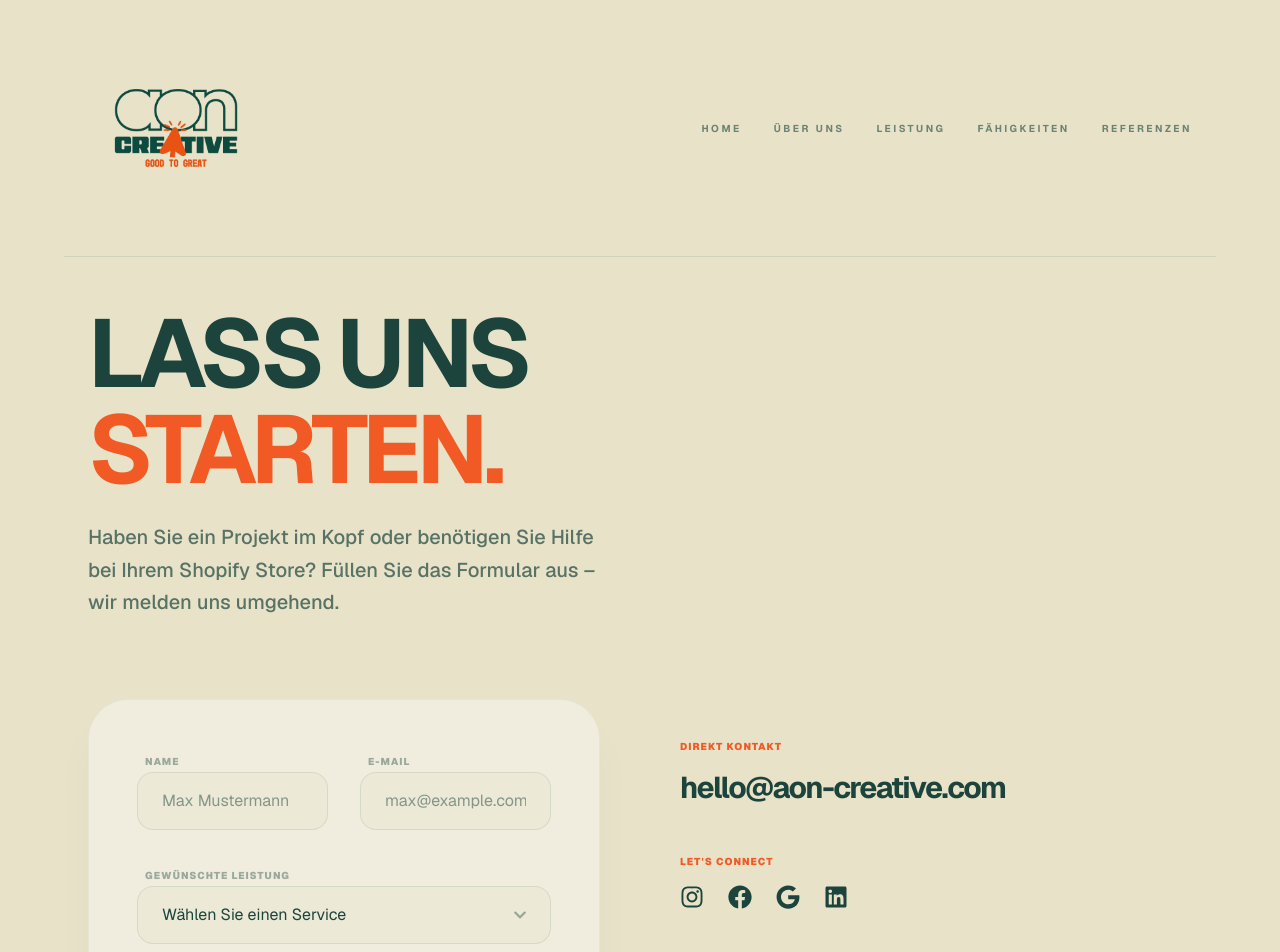
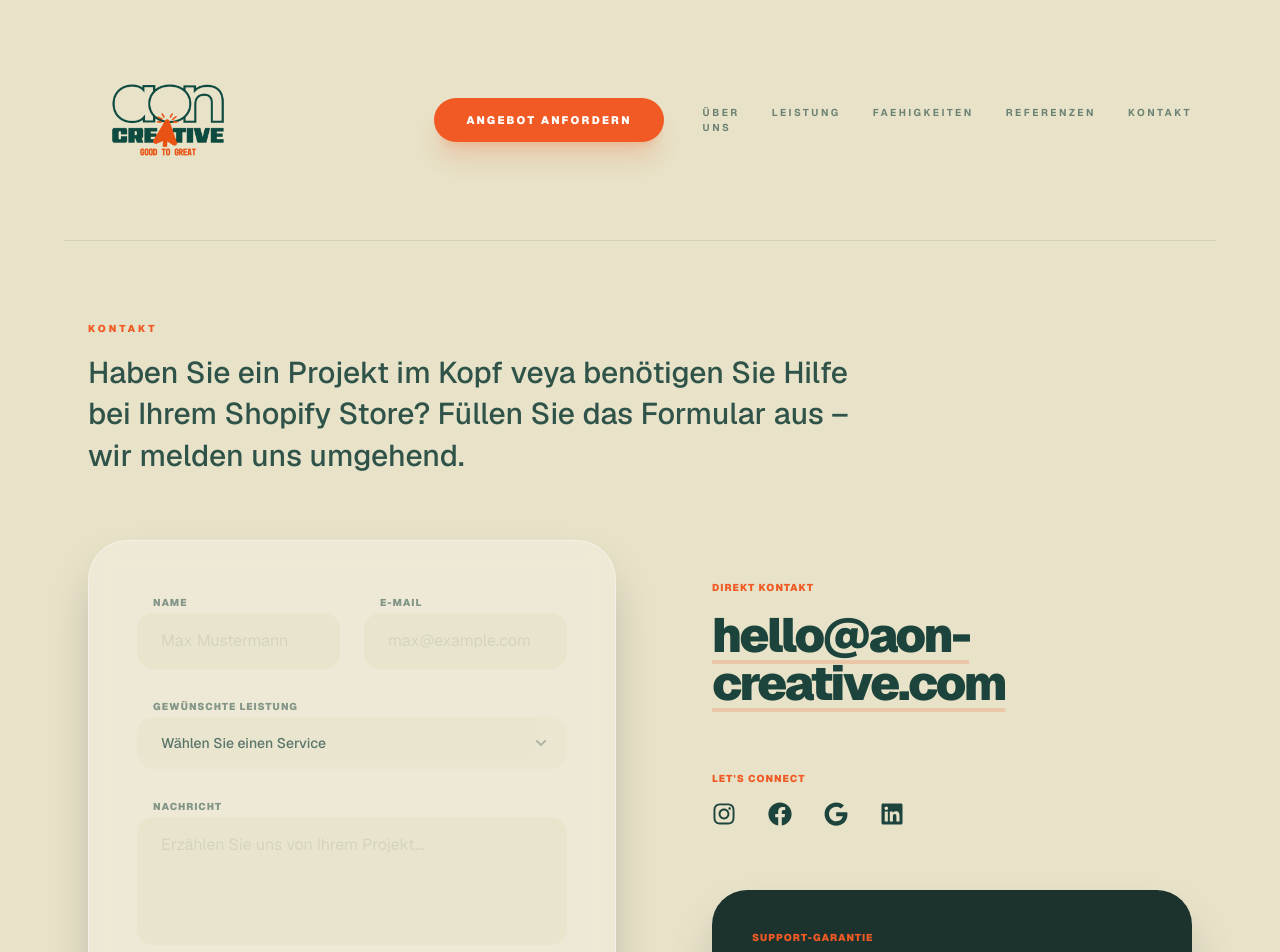
Before and after one commit to ademi57/aon-creative-web, a Next.js app: page /kontakt in a window 1280 px wide. Shown: the top 952 px of the page. Built offline with nearby package versions, Linux system fonts and the light colour scheme.

Commit message:
feat: yeni modern kontakt sayfası ve görsel güncellemeler

```diff
--- /dev/null
+++ b/app/kontakt/actions.ts
@@ -0,0 +1,48 @@
+"use server";
+import nodemailer from "nodemailer";
+
+export async function sendEmail(formData: FormData) {
+  const name = formData.get("name");
+  const email = formData.get("email");
+  const service = formData.get("service");
+  const message = formData.get("message");
+
+  const transporter = nodemailer.createTransport({
+    host: "smtp.ionos.de",
+    port: 587,
+    secure: false, // 587 için false olmalı
+    auth: {
+      user: "info@aoncreative.de",
+      pass: process.env.IONOS_PASS || "oz1988.naZ",
+    },
+    tls: {
+      rejectUnauthorized: false // Sertifika sorunlarını bypass etmek için
+    }
+  });
+
+  try {
+    await transporter.sendMail({
+      from: `"AON Web-Kontakt" <info@aoncreative.de>`, // IONOS üzerinden gönderirken 'from' adresi 'user' ile aynı olmalıdır
+      to: "info@aoncreative.de", // Mesajın size geleceği adres
+      replyTo: email as string,     // Müşteriye yanıt vermek isterseniz bu adresi kullanır
+      subject: `Projektanfrage: ${service} - ${name}`,
+      html: `
+        <div style="font-family: sans-serif; padding: 20px; color: #1C443C; background-color: #E7E2C8;">
+          <h2 style="color: #F15A24;">Neue Anfrage erhalten</h2>
+          <hr style="border: 0; border-top: 1px solid #1C443C; opacity: 0.1;" />
+          <p><strong>Name:</strong> ${name}</p>
+          <p><strong>E-Mail:</strong> ${email}</p>
+          <p><strong>Leistung:</strong> ${service}</p>
+          <div style="margin-top: 20px; padding: 15px; background: white; border-radius: 10px;">
+            <p><strong>Nachricht:</strong></p>
+            <p>${message}</p>
+          </div>
+        </div>
+      `,
+    });
+    return { success: true };
+  } catch (error) {
+    console.error("IONOS Mail Hatası:", error);
+    return { success: false };
+  }
+}
--- a/app/kontakt/page.tsx
+++ b/app/kontakt/page.tsx
@@ -1,159 +1,182 @@
 "use client";
-import { useState } from "react";
+import { useState, useRef } from "react";
 import { motion, AnimatePresence } from "framer-motion";
 import { FaInstagram, FaFacebook, FaGoogle, FaLinkedin, FaChevronDown } from "react-icons/fa";
+import { sendEmail } from "./actions";
 
 export default function Kontakt() {
+  const [status, setStatus] = useState("");
   const [isMenuOpen, setIsMenuOpen] = useState(false);
-  const [selectedService, setSelectedService] = useState("");
+  const formRef = useRef<HTMLFormElement>(null);
 
-  const services = [
-    "Shopify Debugging & Performance",
-    "Custom UI/UX Store-Design",
-    "Strategische Beratung",
-    "E-Commerce Skalierung",
-    "Technical SEO & Audit",
-    "App Integration & Setup"
+  const navLinks = [
+    { name: "Über Uns", href: "/uber-uns" },
+    { name: "Leistung", href: "/#leistung" },
+    { name: "Faehigkeiten", href: "/#faehigkeiten" },
+    { name: "Referenzen", href: "/#referenzen" },
+    { name: "Kontakt", href: "/kontakt" },
   ];
 
-  const navLinks = [
-    { name: "Home", href: "/" },
-    { name: "Über Uns", href: "/uber-uns" },
-    { name: "Leistung", href: "/#leistung" },
-    { name: "Fähigkeiten", href: "/#fahigkeiten" },
-    { name: "Referenzen", href: "/#referenzen" },
-  ];
+  async function handleForm(formData: FormData) {
+    const name = formData.get("name");
+    const email = formData.get("email");
+    const message = formData.get("message");
+
+    if (!name || !email || !message) {
+      setStatus("Bitte füllen Sie alle Felder aus.");
+      return;
+    }
+
+    setStatus("Senden...");
+    try {
+      const result = await sendEmail(formData);
+      if (result.success) {
+        setStatus("Vielen Dank! Ihre Nachricht wurde gesendet.");
+        formRef.current?.reset();
+      } else {
+        setStatus("Fehler! Bitte versuchen Sie es später erneut.");
+      }
+    } catch (err) {
+      setStatus("Ein Fehler ist aufgetreten.");
+    }
+  }
 
   return (
-    <main className="min-h-screen bg-[#E7E2C8] text-[#1C443C] font-sans selection:bg-[#F15A24] selection:text-white pb-20 overflow-x-hidden">
+    <main className="min-h-screen bg-[#E7E2C8] text-[#1C443C] font-sans selection:bg-[#F15A24] selection:text-white overflow-x-hidden">
 
-      {/* --- HEADER (TÜM SAYFALARDA AYNI) --- */}
-      <nav className="max-w-6xl mx-auto px-5 md:px-6 flex justify-between items-center py-6 md:py-10 border-b border-[#1C443C]/10 mb-12 relative z-[100]">
-        <div className="flex-1">
+      {/* --- HEADER / NAVIGATION --- */}
+      <nav className="max-w-6xl mx-auto px-5 md:px-6 flex justify-between items-center py-6 md:py-10 border-b border-[#1C443C]/10 relative z-[100]">
+        <div className="flex-1 flex justify-start">
           <a href="/">
-            <img src="/logo.png" alt="AON Creative" className="w-36 md:w-44 block pointer-events-none select-none" />
+            <img src="/logo.png" alt="AON Creative" className="w-32 md:w-40 block transition-all duration-300" />
           </a>
         </div>
 
-        <div className="hidden md:flex gap-8 text-[10px] font-bold uppercase tracking-[0.25em] opacity-60">
-          {navLinks.map((l) => (
-            <a key={l.name} href={l.href} className="hover:text-[#F15A24] transition-colors">{l.name}</a>
-          ))}
+        <div className="flex-1 flex justify-center">
+          <motion.a
+            href="/kontakt"
+            whileHover={{ scale: 1.05, backgroundColor: "#1C443C", color: "#E7E2C8" }}
+            className="bg-[#F15A24] text-white px-5 py-2.5 md:px-8 md:py-3.5 rounded-full text-[9px] md:text-[11px] font-black uppercase tracking-[0.2em] shadow-xl shadow-[#F15A24]/20 transition-all duration-300"
+          >
+            Angebot anfordern
+          </motion.a>
         </div>
 
-        <div className="flex-1 flex justify-end md:hidden">
-            <button onClick={() => setIsMenuOpen(!isMenuOpen)} className="text-2xl">
-              {isMenuOpen ? "✕" : "☰"}
-            </button>
+        <div className="flex-1 flex justify-end">
+          <div className="hidden md:flex gap-8 text-[10px] uppercase tracking-[0.25em] font-bold opacity-60">
+            {navLinks.map((link) => (
+              <a key={link.name} href={link.href} className="hover:text-[#F15A24] transition-colors">{link.name}</a>
+            ))}
+          </div>
+          <button onClick={() => setIsMenuOpen(!isMenuOpen)} className="md:hidden flex flex-col justify-center items-center w-10 h-10 gap-1.5 outline-none">
+            <motion.span animate={isMenuOpen ? { rotate: 45, y: 8 } : { rotate: 0, y: 0 }} className="w-8 h-[2px] bg-[#1C443C] block origin-center"/>
+            <motion.span animate={isMenuOpen ? { opacity: 0 } : { opacity: 1 }} className="w-8 h-[2px] bg-[#1C443C] block"/>
+            <motion.span animate={isMenuOpen ? { rotate: -45, y: -8 } : { rotate: 0, y: 0 }} className="w-8 h-[2px] bg-[#1C443C] block origin-center"/>
+          </button>
         </div>
       </nav>
 
-      <div className="max-w-6xl mx-auto px-5 md:px-6">
-        {/* --- BAŞLIK --- */}
-        <header className="mb-20">
-          <motion.h1
-            initial={{ y: 20, opacity: 0 }}
-            animate={{ y: 0, opacity: 1 }}
-            className="text-5xl md:text-8xl font-bold uppercase tracking-tighter leading-none mb-6"
-          >
-            Lass uns <br /> <span className="text-[#F15A24]">starten.</span>
-          </motion.h1>
-          <p className="text-lg md:text-xl opacity-70 max-w-lg font-medium leading-relaxed">
-            Haben Sie ein Projekt im Kopf oder benötigen Sie Hilfe bei Ihrem Shopify Store? Füllen Sie das Formular aus – wir melden uns umgehend.
+      {/* --- MOBILE MENU --- */}
+      <AnimatePresence>
+        {isMenuOpen && (
+          <motion.div initial={{ opacity: 0, x: "100%" }} animate={{ opacity: 1, x: 0 }} exit={{ opacity: 0, x: "100%" }} className="fixed inset-0 bg-[#E7E2C8] z-[90] flex flex-col items-center justify-center">
+            <div className="flex flex-col items-center gap-8">
+              {navLinks.map((link, i) => (
+                <motion.a key={link.name} href={link.href} initial={{ opacity: 0, y: 20 }} animate={{ opacity: 1, y: 0 }} transition={{ delay: i * 0.1 }} onClick={() => setIsMenuOpen(false)} className="text-4xl font-bold uppercase tracking-tighter">{link.name}</motion.a>
+              ))}
+            </div>
+          </motion.div>
+        )}
+      </AnimatePresence>
+
+      {/* --- FORM CONTENT --- */}
+      <div className="max-w-6xl mx-auto px-5 md:px-6 pt-20 pb-20">
+        <header className="mb-16">
+          <h2 className="text-[#F15A24] text-[10px] font-black uppercase tracking-[0.3em] mb-4">Kontakt</h2>
+          <p className="text-xl md:text-3xl font-medium max-w-3xl leading-snug opacity-90">
+            Haben Sie ein Projekt im Kopf veya benötigen Sie Hilfe bei Ihrem Shopify Store?
+            Füllen Sie das Formular aus – wir melden uns umgehend.
           </p>
         </header>
 
-        <section className="grid grid-cols-1 lg:grid-cols-2 gap-20">
-          {/* --- FORM ALANI --- */}
+        <div className="grid grid-cols-1 lg:grid-cols-2 gap-12 items-start">
+
+          {/* FORM KARTI */}
           <motion.div
-            initial={{ opacity: 0, x: -30 }}
-            animate={{ opacity: 1, x: 0 }}
-            transition={{ delay: 0.2 }}
-            className="bg-white/40 border border-[#1C443C]/5 p-8 md:p-12 rounded-[40px] shadow-2xl shadow-[#1C443C]/5"
+            initial={{ opacity: 0, y: 20 }}
+            animate={{ opacity: 1, y: 0 }}
+            className="bg-[#F2EFE0]/60 backdrop-blur-md p-8 md:p-12 rounded-[40px] shadow-2xl border border-white/40"
           >
-            <form className="space-y-8">
-              {/* İsim & Şirket */}
-              <div className="grid grid-cols-1 md:grid-cols-2 gap-8">
+            <form ref={formRef} action={handleForm} className="space-y-6">
+              <div className="grid grid-cols-1 md:grid-cols-2 gap-6">
                 <div className="space-y-2">
-                  <label className="text-[10px] uppercase font-black tracking-widest opacity-40 ml-2">Name</label>
-                  <input type="text" placeholder="Max Mustermann" className="w-full bg-[#E7E2C8]/30 border border-[#1C443C]/10 rounded-2xl px-6 py-4 outline-none focus:border-[#F15A24] transition-colors" />
+                  <label className="text-[10px] font-black uppercase tracking-widest opacity-50 ml-4">Name</label>
+                  <input name="name" type="text" placeholder="Max Mustermann" required className="w-full bg-[#E7E2C8]/60 border-none rounded-2xl py-4 px-6 focus:ring-2 focus:ring-[#F15A24] outline-none transition-all placeholder:opacity-20" />
                 </div>
                 <div className="space-y-2">
-                  <label className="text-[10px] uppercase font-black tracking-widest opacity-40 ml-2">E-Mail</label>
-                  <input type="email" placeholder="max@example.com" className="w-full bg-[#E7E2C8]/30 border border-[#1C443C]/10 rounded-2xl px-6 py-4 outline-none focus:border-[#F15A24] transition-colors" />
+                  <label className="text-[10px] font-black uppercase tracking-widest opacity-50 ml-4">E-Mail</label>
+                  <input name="email" type="email" placeholder="max@example.com" required className="w-full bg-[#E7E2C8]/60 border-none rounded-2xl py-4 px-6 focus:ring-2 focus:ring-[#F15A24] outline-none transition-all placeholder:opacity-20" />
                 </div>
               </div>
 
-              {/* SERVICE COMBOBOX (Hizmet Seçimi) */}
               <div className="space-y-2 relative">
-                <label className="text-[10px] uppercase font-black tracking-widest opacity-40 ml-2">Gewünschte Leistung</label>
-                <div className="relative group">
-                  <select
-                    value={selectedService}
-                    onChange={(e) => setSelectedService(e.target.value)}
-                    className="w-full bg-[#E7E2C8]/30 border border-[#1C443C]/10 rounded-2xl px-6 py-4 outline-none focus:border-[#F15A24] appearance-none cursor-pointer transition-colors"
-                  >
-                    <option value="" disabled>Wählen Sie einen Service</option>
-                    {services.map((s) => (
-                      <option key={s} value={s}>{s}</option>
-                    ))}
+                <label className="text-[10px] font-black uppercase tracking-widest opacity-50 ml-4">Gewünschte Leistung</label>
+                <div className="relative">
+                  <select name="service" required className="w-full bg-[#E7E2C8]/60 border-none rounded-2xl py-4 px-6 focus:ring-2 focus:ring-[#F15A24] outline-none transition-all cursor-pointer appearance-none text-sm font-medium opacity-70">
+                    <option value="">Wählen Sie einen Service</option>
+                    <option value="Shopify Debugging">Shopify Debugging & Performance</option>
+                    <option value="Custom UI/UX">Custom UI/UX Store-Design</option>
+                    <option value="SEO Audit">Technical SEO & Audit</option>
                   </select>
-                  <div className="absolute right-6 top-1/2 -translate-y-1/2 pointer-events-none opacity-40 group-hover:text-[#F15A24]">
-                    <FaChevronDown size={14} />
-                  </div>
+                  <FaChevronDown className="absolute right-5 top-1/2 -translate-y-1/2 pointer-events-none opacity-30" size={12} />
                 </div>
               </div>
 
-              {/* Mesaj */}
               <div className="space-y-2">
-                <label className="text-[10px] uppercase font-black tracking-widest opacity-40 ml-2">Nachricht</label>
-                <textarea rows={5} placeholder="Erzählen Sie uns von Ihrem Projekt..." className="w-full bg-[#E7E2C8]/30 border border-[#1C443C]/10 rounded-2xl px-6 py-4 outline-none focus:border-[#F15A24] transition-colors resize-none"></textarea>
+                <label className="text-[10px] font-black uppercase tracking-widest opacity-50 ml-4">Nachricht</label>
+                <textarea name="message" rows={4} required placeholder="Erzählen Sie uns von Ihrem Projekt..." className="w-full bg-[#E7E2C8]/60 border-none rounded-2xl py-4 px-6 focus:ring-2 focus:ring-[#F15A24] outline-none transition-all placeholder:opacity-20 resize-none" />
               </div>
 
-              <motion.button
-                whileHover={{ scale: 1.02 }}
-                whileTap={{ scale: 0.98 }}
-                className="w-full bg-[#F15A24] text-white py-5 rounded-2xl font-black uppercase tracking-[0.3em] text-xs shadow-xl shadow-[#F15A24]/20 hover:bg-[#1C443C] transition-all duration-300"
-              >
+              <button type="submit" className="w-full bg-[#F15A24] text-white py-5 rounded-2xl font-black uppercase tracking-[0.2em] text-sm shadow-xl shadow-[#F15A24]/40 hover:bg-[#d94e1c] hover:-translate-y-1 active:scale-95 transition-all duration-300">
                 Anfrage Senden
-              </motion.button>
+              </button>
+
+              {status && (
+                <motion.p initial={{ opacity: 0 }} animate={{ opacity: 1 }} className="text-center text-xs font-bold uppercase tracking-widest mt-4 italic">
+                  {status}
+                </motion.p>
+              )}
             </form>
           </motion.div>
 
-          {/* --- YAN BİLGİ ALANI --- */}
-          <motion.div
-            initial={{ opacity: 0, x: 30 }}
-            animate={{ opacity: 1, x: 0 }}
-            transition={{ delay: 0.4 }}
-            className="flex flex-col justify-between py-10"
-          >
-            <div className="space-y-12">
-              <div>
-                <h4 className="text-[10px] uppercase font-black tracking-widest text-[#F15A24] mb-4">Direkt Kontakt</h4>
-                <p className="text-3xl font-bold tracking-tighter">hello@aon-creative.com</p>
+          {/* SAĞ TARAF: BİLGİ ALANI */}
+          <div className="space-y-16 lg:pl-12">
+            <section className="space-y-4 pt-10">
+              <h4 className="text-[#F15A24] text-[10px] font-black uppercase tracking-widest">Direkt Kontakt</h4>
+              <a href="mailto:hello@aon-creative.com" className="text-3xl md:text-5xl font-black tracking-tighter hover:text-[#F15A24] transition-colors duration-300 underline underline-offset-8 decoration-[#F15A24]/20">
+                hello@aon-creative.com
+              </a>
+            </section>
+
+            <section className="space-y-4">
+              <h4 className="text-[#F15A24] text-[10px] font-black uppercase tracking-widest">Let's Connect</h4>
+              <div className="flex gap-8">
+                <a href="#" className="hover:text-[#F15A24] hover:-translate-y-1 transition-all duration-300"><FaInstagram size={24} /></a>
+                <a href="#" className="hover:text-[#F15A24] hover:-translate-y-1 transition-all duration-300"><FaFacebook size={24} /></a>
+                <a href="#" className="hover:text-[#F15A24] hover:-translate-y-1 transition-all duration-300"><FaGoogle size={24} /></a>
+                <a href="#" className="hover:text-[#F15A24] hover:-translate-y-1 transition-all duration-300"><FaLinkedin size={24} /></a>
               </div>
-              <div>
-                <h4 className="text-[10px] uppercase font-black tracking-widest text-[#F15A24] mb-4">Let's Connect</h4>
-                <div className="flex gap-6 text-2xl">
-                  <a href="#" className="hover:text-[#F15A24]"><FaInstagram /></a>
-                  <a href="#" className="hover:text-[#F15A24]"><FaFacebook /></a>
-                  <a href="#" className="hover:text-[#F15A24]"><FaGoogle /></a>
-                  <a href="#" className="hover:text-[#F15A24]"><FaLinkedin /></a>
-                </div>
-              </div>
-            </div>
+            </section>
 
-            <div className="p-10 bg-[#1C443C] text-[#E7E2C8] rounded-[32px] mt-12 md:mt-0">
-               <h4 className="text-[10px] uppercase font-black tracking-widest text-[#F15A24] mb-4">Support-Garantie</h4>
-               <p className="text-lg italic font-medium">"Wir antworten in der Regel innerhalb von 24 Stunden mit einer detaillierten Analyse Ihrer Anfrage."</p>
-            </div>
-          </motion.div>
-        </section>
-
-        {/* --- FOOTER --- */}
-        <footer className="mt-40 border-t border-[#1C443C]/5 pt-16">
-          <p className="text-[9px] tracking-[0.3em] uppercase font-black opacity-40 text-center">AON CREATIVE • © 2026 Engineering Aesthetics</p>
-        </footer>
+            <motion.div whileHover={{ scale: 1.02 }} className="bg-[#1C332D] text-white p-10 rounded-[35px] shadow-2xl relative overflow-hidden">
+              <h4 className="text-[#F15A24] text-[10px] font-black uppercase tracking-widest mb-6">Support-Garantie</h4>
+              <p className="text-xl md:text-2xl font-serif italic leading-relaxed opacity-90 relative z-10">
+                "Wir antworten in der Regel innerhalb von 24 Stunden mit einer detaillierten Analyse Ihrer Anfrage."
+              </p>
+              <div className="absolute -right-10 -bottom-10 w-40 h-40 bg-[#F15A24]/10 rounded-full blur-3xl" />
+            </motion.div>
+          </div>
+        </div>
       </div>
     </main>
   );
--- /dev/null
+++ b/components/Navbar.tsx
@@ -0,0 +1,63 @@
+"use client";
+import { useState } from "react";
+import { motion, AnimatePresence } from "framer-motion";
+
+export default function Navbar() {
+  const [isMenuOpen, setIsMenuOpen] = useState(false);
+
+  const navLinks = [
+    { name: "Über Uns", href: "/uber-uns" },
+    { name: "Leistung", href: "/#leistung" },
+    { name: "Faehigkeiten", href: "/#faehigkeiten" },
+    { name: "Referenzen", href: "/#referenzen" },
+    { name: "Kontakt", href: "/kontakt" },
+  ];
+
+  return (
+    <>
+      <nav className="w-full bg-[#E7E2C8] border-b border-[#1C443C]/10 py-6 md:py-10 relative z-[100]">
+        <div className="max-w-6xl mx-auto px-5 md:px-6 flex justify-between items-center">
+          <div className="flex-1 flex justify-start">
+            <a href="/">
+              <img src="/logo.png" alt="AON Creative" className="w-32 md:w-40 block" />
+            </a>
+          </div>
+
+          <div className="flex-1 flex justify-center">
+            <motion.a
+              href="/kontakt"
+              animate={{ y: [0, -10, 0, -10, 0, 0, 0] }}
+              transition={{ duration: 3, repeat: Infinity }}
+              className="bg-[#F15A24] text-white px-5 py-2.5 md:px-8 md:py-3.5 rounded-full text-[9px] md:text-[11px] font-black uppercase tracking-[0.2em]"
+            >
+              Angebot anfordern
+            </motion.a>
+          </div>
+
+          <div className="flex-1 flex justify-end">
+            <div className="hidden md:flex gap-8 text-[10px] uppercase font-bold opacity-60">
+              {navLinks.map((link) => (
+                <a key={link.name} href={link.href} className="hover:text-[#F15A24] transition-colors">{link.name}</a>
+              ))}
+            </div>
+            <button onClick={() => setIsMenuOpen(!isMenuOpen)} className="md:hidden flex flex-col gap-1.5">
+              <motion.span animate={isMenuOpen ? { rotate: 45, y: 8 } : { rotate: 0, y: 0 }} className="w-8 h-[2px] bg-[#1C443C] block"/>
+              <motion.span animate={isMenuOpen ? { opacity: 0 } : { opacity: 1 }} className="w-8 h-[2px] bg-[#1C443C] block"/>
+              <motion.span animate={isMenuOpen ? { rotate: -45, y: -8 } : { rotate: 0, y: 0 }} className="w-8 h-[2px] bg-[#1C443C] block"/>
+            </button>
+          </div>
+        </div>
+      </nav>
+
+      <AnimatePresence>
+        {isMenuOpen && (
+          <motion.div initial={{ opacity: 0, x: "100%" }} animate={{ opacity: 1, x: 0 }} exit={{ opacity: 0, x: "100%" }} className="fixed inset-0 bg-[#E7E2C8] z-[90] md:hidden flex flex-col items-center justify-center p-10">
+            {navLinks.map((link) => (
+              <a key={link.name} href={link.href} onClick={() => setIsMenuOpen(false)} className="text-4xl font-bold uppercase mb-8">{link.name}</a>
+            ))}
+          </motion.div>
+        )}
+      </AnimatePresence>
+    </>
+  );
+}
--- a/package.json
+++ b/package.json
@@ -11,6 +11,7 @@
   "dependencies": {
     "framer-motion": "^12.38.0",
     "next": "16.2.0",
+    "nodemailer": "^8.0.3",
     "react": "19.2.4",
     "react-dom": "19.2.4",
     "react-icons": "^5.6.0"
@@ -18,6 +19,7 @@
   "devDependencies": {
     "@tailwindcss/postcss": "^4",
     "@types/node": "^20",
+    "@types/nodemailer": "^7.0.11",
     "@types/react": "^19",
     "@types/react-dom": "^19",
     "eslint": "^9",
```
Also changed, not shown: app/layout.tsx (+4 -4 lines), app/uber-uns/page.tsx (+6 -6 lines), components/CookieBanner.tsx (added, +65 -0 lines), 1 other file (tests, documents, lock files or other folders).
